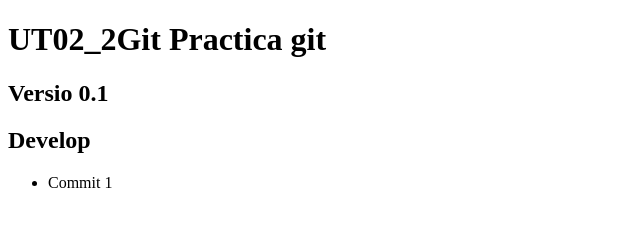
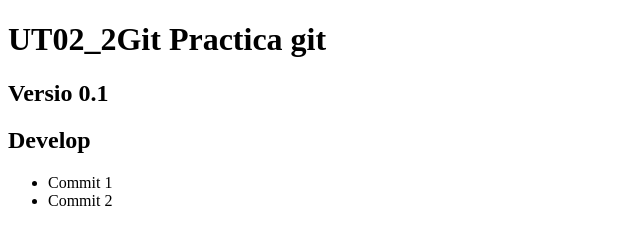
Before and after one commit to jcsprojects/Prueba1, a plain HTML site: page public/index.html in a window 1280 px wide. Shown: the full height of the page, 0-640 px from the left. Drawn offline with Linux system fonts and the light colour scheme.

Commit message:
Commit 2

```diff
--- a/public/index.html
+++ b/public/index.html
@@ -11,6 +11,7 @@
     <h2>Develop</h2>
     <ul>
         <li>Commit 1</li>
+        <li>Commit 2</li>
     </ul>
 </body>
 </html>
```
